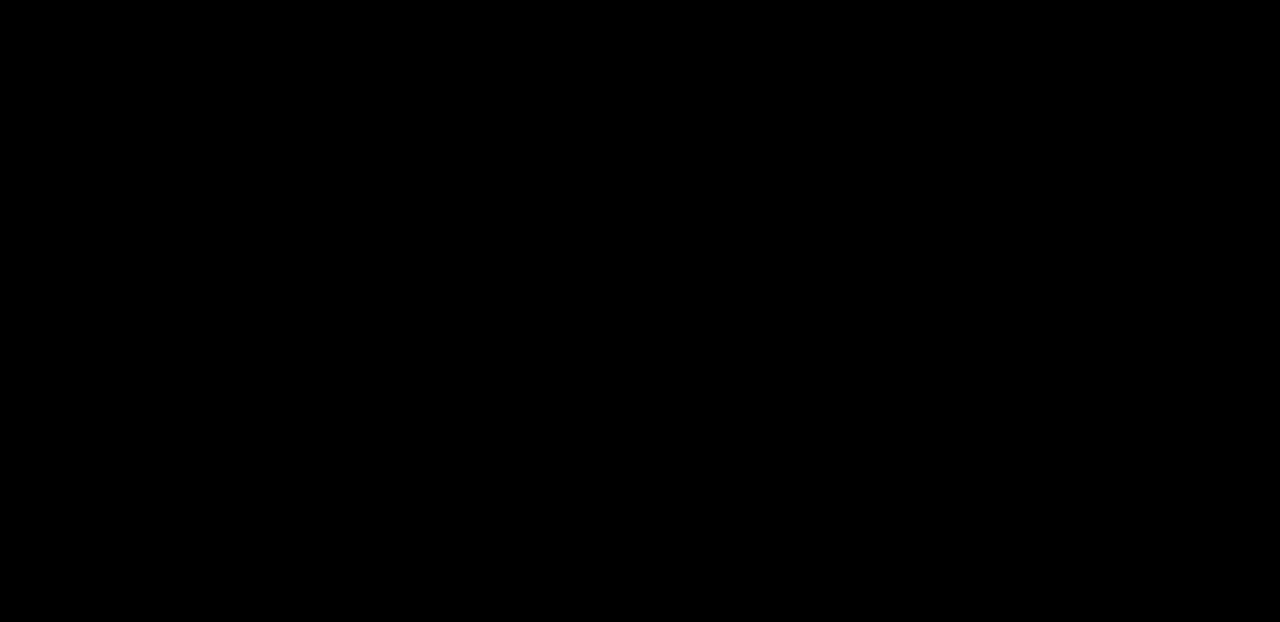
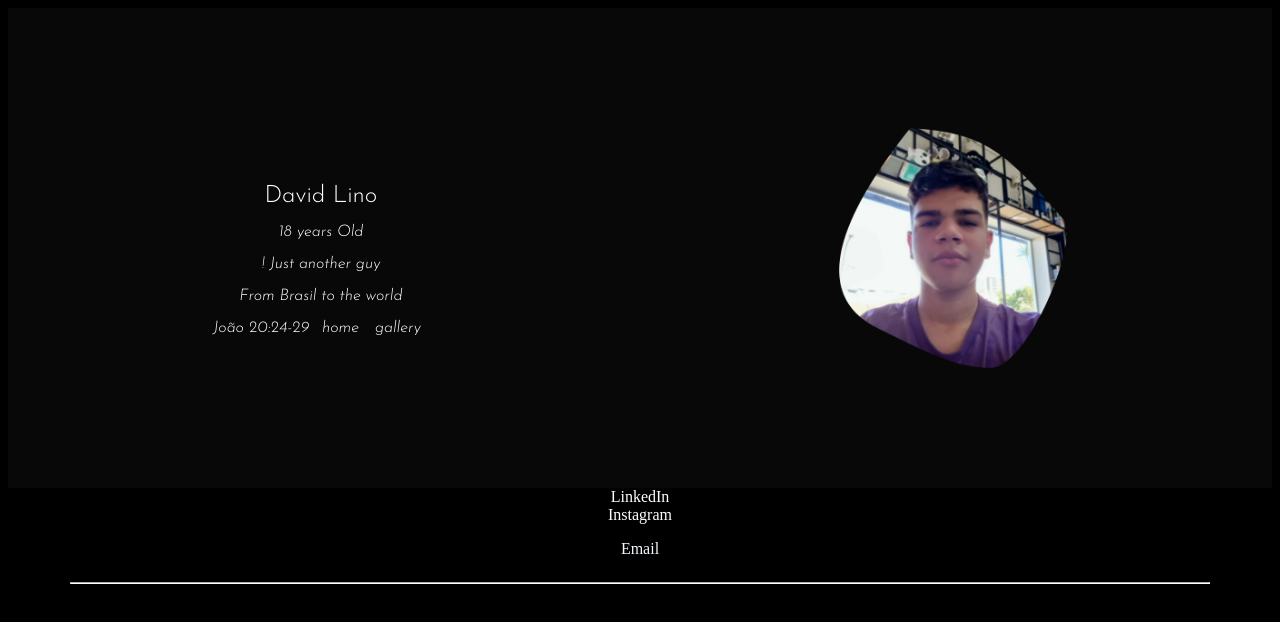
Before and after one commit to DavidLinoe/portfolio, an Angular app: page /contact in a window 1280 px wide. Shown: the top 622 px of the page. Built offline with nearby package versions, Linux system fonts and the light colour scheme.

Commit message:
pagina de contato

```diff
--- a/src/app/contact/contact.component.html
+++ b/src/app/contact/contact.component.html
@@ -1 +1,35 @@
-<p>contact works!</p>
+<div class="container">
+
+
+    <div class="black-background">
+
+        @if(loading){
+        <app-loading></app-loading>
+
+        }@else {
+        <div class="content">
+            <div>
+                <p style="font-style: normal; font-size: 3vh;margin-bottom: 2%;"> David Lino </p>
+                <p> {{age}} years Old </p>
+                <p> ! Just another guy </p>
+                <p> From Brasil to the world</p>
+                <a href="https://www.bible.com/pt/bible/211/JHN.20.24-29.NTLH"> João 20:24-29 </a>
+
+                <a href="" style="margin:1vh ;">home</a>
+                <a href="gallery" style="margin:1vh ;">gallery</a>
+            </div>
+            <img src="../assets/images/Ellipse10.png" alt="profile image" style="height: 50%;" />
+
+        </div>
+
+        <a href="https://www.linkedin.com/in/david-lino-21a4542b8">LinkedIn</a>
+        <a href="https://www.instagram.com/davidlinoe/">Instagram</a>
+        <p style="color: aliceblue;">Email</p>
+
+
+        <hr>
+
+        }
+    </div>
+
+</div>
--- a/src/app/contact/contact.component.scss
+++ b/src/app/contact/contact.component.scss
@@ -0,0 +1,107 @@
+/* Configuração do corpo */
+
+@import url('https://fonts.googleapis.com/css2?family=Josefin+Sans:ital,wght@0,100..700;1,100..700&display=swap');
+
+
+
+.black-background {
+    display: flex;
+    justify-content: center;
+    align-items: center;
+    flex-direction: column;
+    width: 100%;
+    height: 100%;
+    background: black;
+}
+
+.content {
+
+    display: flex;
+    align-items: center;
+    justify-content: space-around;
+
+    font-size: 2vh;
+    text-align: center;
+    font-family: "Josefin Sans", sans-serif;
+    font-optical-sizing: auto;
+    font-weight: 300;
+    font-style: italic;
+
+    background-color: #080808;
+    width: 100%;
+    height: 60vh;
+
+    color: #ffffff;
+
+
+
+}
+
+.content button {
+
+
+    background-color: #080808;
+    width: 10vh;
+    height: 7vh;
+    color: #ffffff;
+    font-size: 2vh;
+    font-style: bold;
+    margin-bottom: 2vh;
+
+}
+
+hr {
+
+    border-color: rgb(255, 255, 255);
+    width: 90%;
+    margin-bottom: 3vh;
+
+}
+
+a {
+    text-decoration: none;
+    color: #ffffff;
+}
+
+a:hover {
+    color: rgb(109, 0, 199);
+}
+
+
+
+.round-image {
+    width: 300px;
+
+    border-radius: 21px;
+
+}
+
+.projects {
+
+    display: flex;
+    flex-wrap: wrap;
+    justify-content: space-between;
+    color: #ffffff;
+    margin-bottom: 2vh;
+    background-color: #474747;
+height: 60vh;
+width: 50vh;
+border-radius: 20px;
+}
+
+.round-image {
+    margin: 20px;
+
+
+    width: calc(20vh - 10px);
+
+}
+
+@media (max-width: 768px) {
+
+    .round-image {
+        margin: 10px;
+
+        width: calc(30% - 10px);
+    }
+}
--- a/src/app/contact/contact.component.ts
+++ b/src/app/contact/contact.component.ts
@@ -1,12 +1,31 @@
-import { Component } from '@angular/core';
+import { Component, OnInit } from '@angular/core';
+import { LoadingComponent } from '../loading/loading.component';
 
 @Component({
   selector: 'app-contact',
   standalone: true,
-  imports: [],
+  imports: [LoadingComponent],
   templateUrl: './contact.component.html',
   styleUrl: './contact.component.scss'
 })
-export class ContactComponent {
+export class ContactComponent implements OnInit {
+  public loading: boolean = true; // Estado de carregamento
+  private date = new Date()
+  private mes = this.date.getMonth() - 1
+  private idade = this.date.getFullYear() - 2005
+  public age: any;
+  ngOnInit(): void {
+    if (this.mes <= 11) {
+      this.age = this.idade - 1
+    }
+    else {
+      this.age = this.idade
 
+    }
+
+    window.onload = () => {
+      this.loading = false; // Altera o estado de carregamento quando todos os recursos da página forem carregados
+    };
+
+  }
 }
--- a/src/app/home/home.component.html
+++ b/src/app/home/home.component.html
@@ -21,7 +21,7 @@
 
         <div class="contentPurple">
             <div>
-                <p> 18 Years Old</p>
+                <p> {{age}} Years Old</p>
                 <p style="margin-right: 3vh;"> Maker by Hobby</p>
                 <p style="margin-right: 4vh;"> 200+ Personal 3D Models</p>
                 <p style="margin-right: 3vh;"> Robotics Lover And Student Since 2019</p>
--- a/src/app/home/home.component.ts
+++ b/src/app/home/home.component.ts
@@ -1,4 +1,4 @@
-import { Component } from '@angular/core';
+import { Component, OnInit } from '@angular/core';
 
 @Component({
   selector: 'app-home',
@@ -7,6 +7,19 @@ import { Component } from '@angular/core';
   templateUrl: './home.component.html',
   styleUrl: './home.component.scss'
 })
-export class HomeComponent {
+export class HomeComponent implements OnInit {
+  private date = new Date()
+  private mes = this.date.getMonth() - 1
+  private idade = this.date.getFullYear() - 2005
+  public age: any;
+  ngOnInit(): void {
+    if (this.mes <= 11) {
+      this.age = this.idade - 1
+    }
+    else {
+      this.age = this.idade
+
+    }
+  }
 
 }
--- a/src/index.html
+++ b/src/index.html
@@ -3,7 +3,7 @@
 
 <head>
   <meta charset="utf-8">
-  <title>Portfolio</title>
+  <title>David Lino</title>
   <base href="/">
   <meta name="viewport" content="width=device-width, initial-scale=1">
   <link rel="icon" href="favicon.png">
```
